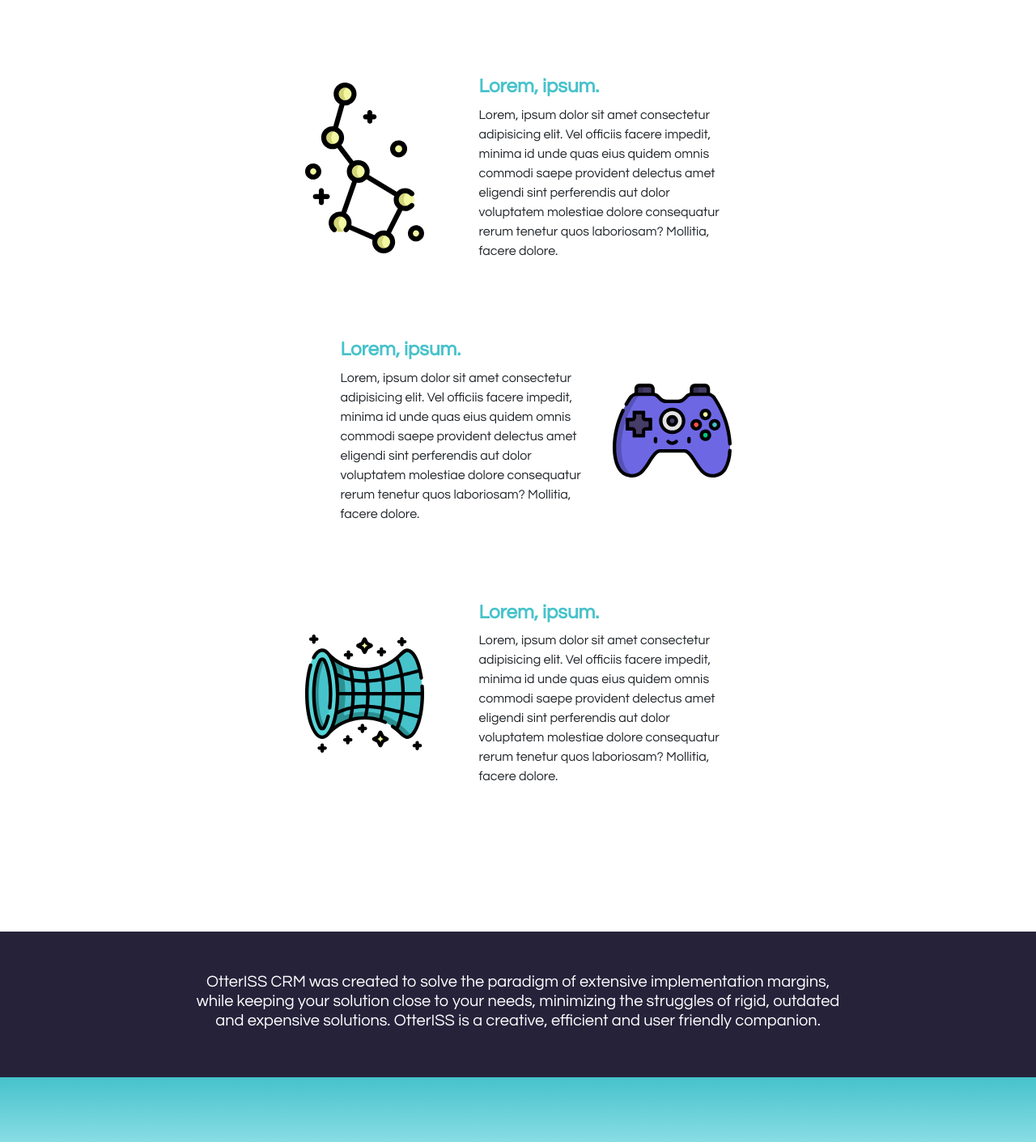
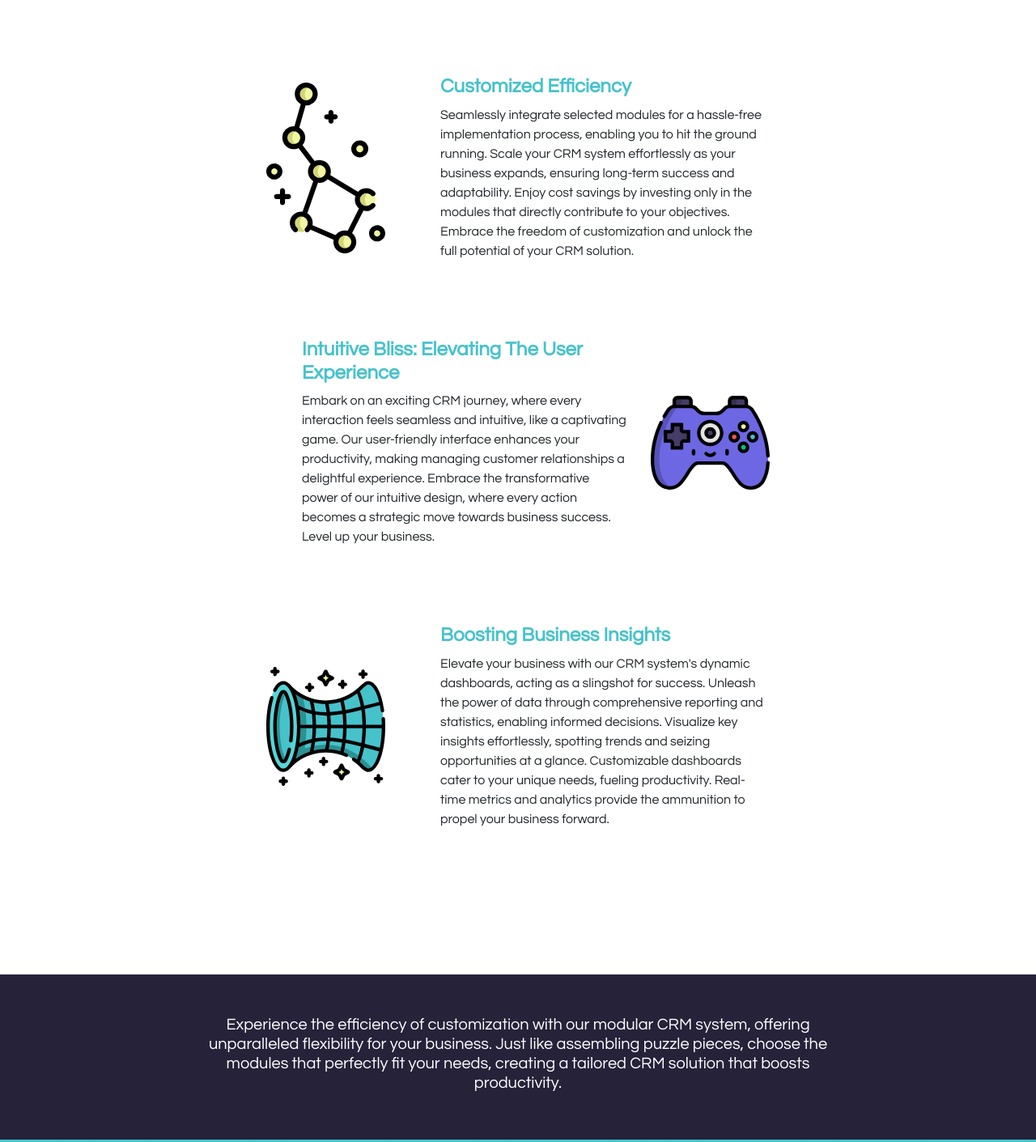
Before and after one commit to 8thajor8/otterlysite, a website: page pages/otteriss.html in a window 1280 px wide. Shown: the part 983-2394 px from the top of the page at 81% size. Drawn offline with nearby package versions, Linux system fonts and the light colour scheme.

Commit message:
arreglo de footer y agregado de textos

```diff
--- a/pages/otteriss.html
+++ b/pages/otteriss.html
@@ -307,9 +307,9 @@
                     <img class="features__image" src="../assets/chain.svg" alt="">
                 </div>
 
-                <div class="col-lg-4 features__text" data-aos="fade-left">
-                    <h4>Lorem, ipsum.</h4>
-                    <P>Lorem, ipsum dolor sit amet consectetur adipisicing elit. Vel officiis facere impedit, minima id unde quas eius quidem omnis commodi saepe provident delectus amet eligendi sint perferendis aut dolor voluptatem molestiae dolore consequatur rerum tenetur quos laboriosam? Mollitia, facere dolore.</P>
+                <div class="col-lg-5 features__text" data-aos="fade-left">
+                    <h4>Customized Efficiency</h4>
+                    <P>Seamlessly integrate selected modules for a hassle-free implementation process, enabling you to hit the ground running. Scale your CRM system effortlessly as your business expands, ensuring long-term success and adaptability. Enjoy cost savings by investing only in the modules that directly contribute to your objectives. Embrace the freedom of customization and unlock the full potential of your CRM solution.</P>
                 </div>
             </div>
             <div class="row justify-content-center align-items-center mb-5 reverse" >
@@ -317,9 +317,9 @@
                     <img class="features__image" src="../assets/gamepad.svg" alt="">
                 </div>
 
-                <div class="col-lg-4 features__text" data-aos="fade-right">
-                    <h4>Lorem, ipsum.</h4>
-                    <P>Lorem, ipsum dolor sit amet consectetur adipisicing elit. Vel officiis facere impedit, minima id unde quas eius quidem omnis commodi saepe provident delectus amet eligendi sint perferendis aut dolor voluptatem molestiae dolore consequatur rerum tenetur quos laboriosam? Mollitia, facere dolore.</P>
+                <div class="col-lg-5 features__text" data-aos="fade-right">
+                    <h4>Intuitive Bliss: Elevating The User Experience</h4>
+                    <P>Embark on an exciting CRM journey, where every interaction feels seamless and intuitive, like a captivating game. Our user-friendly interface enhances your productivity, making managing customer relationships a delightful experience. Embrace the transformative power of our intuitive design, where every action becomes a strategic move towards business success. Level up your business. </P>
                 </div>
             </div>
             <div class="row justify-content-center align-items-center mb-5" >
@@ -327,9 +327,9 @@
                     <img class="features__image" src="../assets/hole.svg" alt="">
                 </div>
 
-                <div class="col-lg-4 features__text" data-aos="fade-left">
-                    <h4>Lorem, ipsum.</h4>
-                    <P>Lorem, ipsum dolor sit amet consectetur adipisicing elit. Vel officiis facere impedit, minima id unde quas eius quidem omnis commodi saepe provident delectus amet eligendi sint perferendis aut dolor voluptatem molestiae dolore consequatur rerum tenetur quos laboriosam? Mollitia, facere dolore.</P>
+                <div class="col-lg-5 features__text" data-aos="fade-left">
+                    <h4>Boosting Business Insights</h4>
+                    <P>Elevate your business with our CRM system's dynamic dashboards, acting as a slingshot for success. Unleash the power of data through comprehensive reporting and statistics, enabling informed decisions. Visualize key insights effortlessly, spotting trends and seizing opportunities at a glance. Customizable dashboards cater to your unique needs, fueling productivity. Real-time metrics and analytics provide the ammunition to propel your business forward.</P>
                 </div>
             </div>
 
@@ -340,7 +340,7 @@
     <section class="products__separatorbox ">
 
         <div  class="products__separator ">
-            <h3 class="mb-2" data-aos="zoom-in">OtterISS CRM was created to solve the paradigm of extensive implementation margins, while keeping your solution close to your needs, minimizing the struggles of rigid, outdated and expensive solutions. OtterISS is a creative, efficient and user friendly companion.</h3>
+            <h3 class="mb-2" data-aos="zoom-in">Experience the efficiency of customization with our modular CRM system, offering unparalleled flexibility for your business. Just like assembling puzzle pieces, choose the modules that perfectly fit your needs, creating a tailored CRM solution that boosts productivity.</h3>
         </div>
     </section>
 
@@ -376,9 +376,9 @@
                         <div class="col-11 col-md-4  mx-auto mb-md-0 mb-4">
                             <h6 class=" fw-bold mb-4">Contact</h6>
                             <p ><i class="fa-solid fa-house"></i> Miami, FL 33132, US</p>
-                            <p><i class="fas fa-envelope"></i> otterlysolutions@gmail.com</p>
-                            <p><i class="fa-brands fa-whatsapp"></i> + 54 911 2265 2490</p>
-                            <p><i class="fas fa-phone"></i> + 1 (305) 285 8445</p>
+                            <a href="contact@otterlysolutions.com"><p><i class="fas fa-envelope"></i> contact@otterlysolutions.com</p></a>
+                            <a href="https://wa.me/13052858445?text=Hi,%20I%20want%20to%20launch%20today!" target="_blank"><p><i class="fa-brands fa-whatsapp"></i> +1 (305) 285 8445</p></a>
+
                         </div>
                     </div>
                 </div>
```
Also changed, not shown: index.html (+3 -3 lines), pages/otternaut.html (+14 -14 lines), pages/ottersc.html (+13 -13 lines), assets/backgroundnaut.svg, assets/backgroundnautmob.svg.
